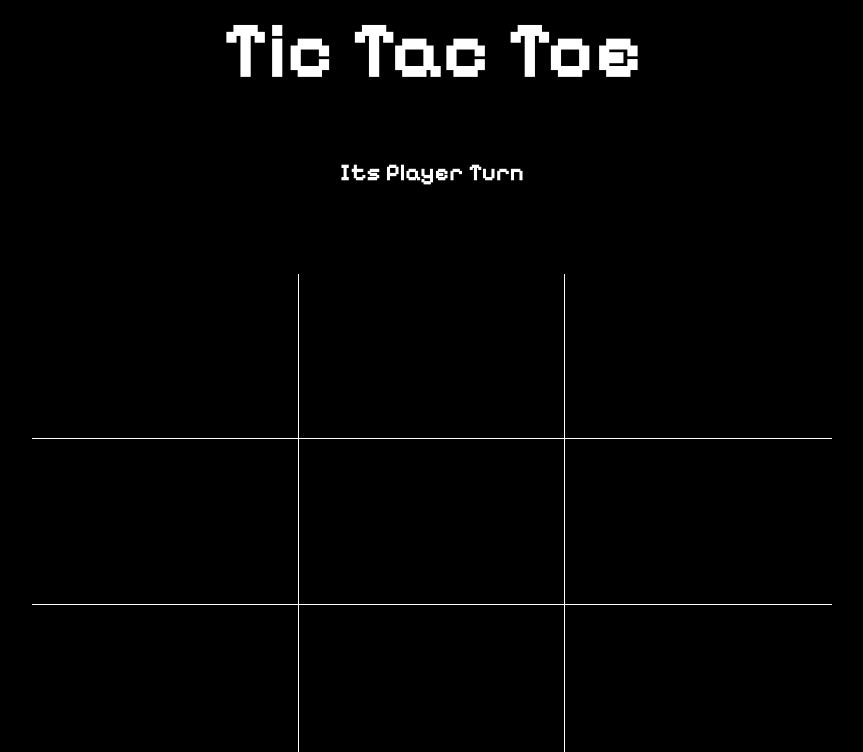
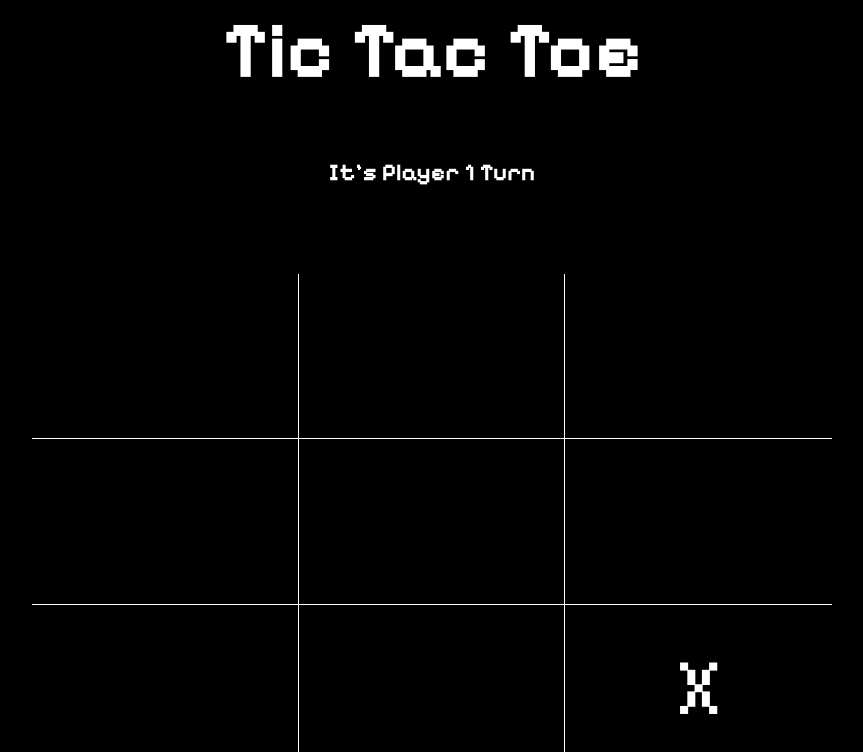
Before and after one commit to lpolverino/Tic-Tac-Toe, a plain HTML site: page index.html in a window 1280 px wide. Shown: the top 752 px of the page, without its empty margins (208-1071 px from the left). Drawn offline with Linux system fonts and the light colour scheme.

Commit message:
make the grid and turn display with render function

```diff
--- a/app.js
+++ b/app.js
@@ -1,14 +1,28 @@
 const gameboard = ( function(doc){
-    const gridElement = doc.getElementsByClassName('gameboard');
-    let gridValues = Array(9).fill('')
+    const gridElement = doc.getElementsByClassName('gameboard')[0];
+    let gridValues = Array(8).fill('')
+    gridValues.push("X")
 
     const createButton = (grid, val, index) =>{
+        const gameboardButton = doc.createElement("div");
+        gameboardButton.classList.add("gameboard-button");
+        gameboardButton.classList.add(index);
 
+        const button = doc.createElement("button");
+        button.innerText = val;
+
+        gameboardButton.appendChild(button);
+        grid.appendChild(gameboardButton);
     }
 
-    gridValues.forEach((value, index) => {
-        createButton(gridElement, value, index)
-    })
+    const render = () =>{
+        gridValues.forEach((value, index) => {
+            createButton(gridElement, value, index);
+        })
+    }
+
+    render()
+
 
     const changePosition = (position, value) => {
         grid[position] = value
@@ -18,14 +32,14 @@ const gameboard = ( function(doc){
 
     }
 
-    const render = () =>{
-    }
-
     return{
         changePosition,
         checkWinCondition,
+        render
     }
 }) (document) ;
+
+
 
 function createPlayer(number){
     const playerNumber = number
@@ -40,14 +54,24 @@ function createPlayer(number){
 const playerOne = createPlayer(1)
 const playerTwo = createPlayer(2)
 
-const displayControler = (function (playerOne, playerTwo){
+const displayControler = (function (doc, playerOne, playerTwo){
     let first = playerOne;
     let second = playerTwo;
+    const label = doc.getElementsByClassName("player-label")[0];
+
+    const render = (labelElement) =>{
+        const text = labelElement.childNodes[1];
+        text.innerText = "It's Player " + first.player() + " Turn"
+
+    }
+
+    render(label)
 
     const changePlayer = () => {
         let swapPlaceholder = first
         first = second;
         second = swapPlaceholder;
+        render(label)
     }
     const getCurrentPLayer = () =>{
         return first
@@ -56,4 +80,4 @@ const displayControler = (function (playerOne, playerTwo){
         changePlayer,
         getCurrentPLayer,
     }
-})();
+})(document, playerOne, playerTwo);
--- a/index.html
+++ b/index.html
@@ -12,37 +12,10 @@
 </head>
 <body>
     <div class="header"><h1> Tic Tac Toe</h1> </div>
-    <div class="player-laber">
-        <h2>Its Player Turn</h2>
+    <div class="player-label">
+        <h2></h2>
     </div>
     <div class="gameboard">
-        <div class="gameboard-button">
-            <button></button>
-        </div>
-        <div class="gameboard-button">
-            <button></button>
-        </div>
-        <div class="gameboard-button">
-            <button></button>
-        </div>
-        <div class="gameboard-button">
-            <button></button>
-        </div>
-        <div class="gameboard-button">
-            <button></button>
-        </div>
-        <div class="gameboard-button">
-            <button></button>
-        </div>
-        <div class="gameboard-button">
-            <button></button>
-        </div>
-        <div class="gameboard-button">
-            <button></button>
-        </div>
-        <div class="gameboard-button">
-            <button></button>
-        </div>
     </div>
 </body>
 </html>
--- a/style.css
+++ b/style.css
@@ -26,7 +26,7 @@ body{
     font-size: 2.5rem;
 }
 
-.player-laber{
+.player-label{
     margin: 0 auto;
     text-align: center;
 }
@@ -69,3 +69,7 @@ button:hover{
     background-color: white;
     opacity: 0.075;
 }
+
+button{
+    font-size: 5rem;
+}
```
